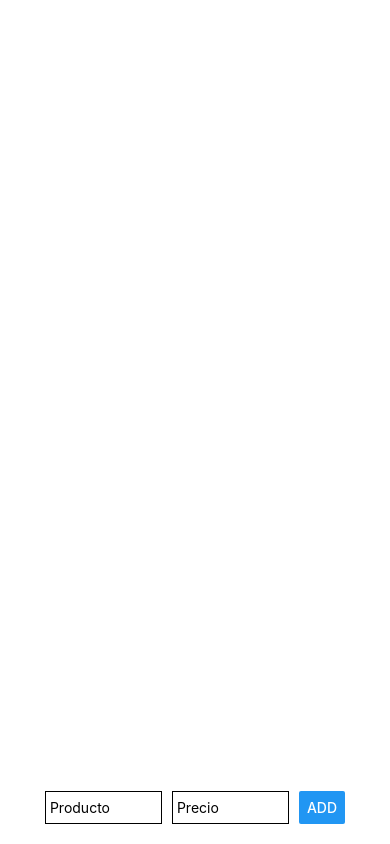
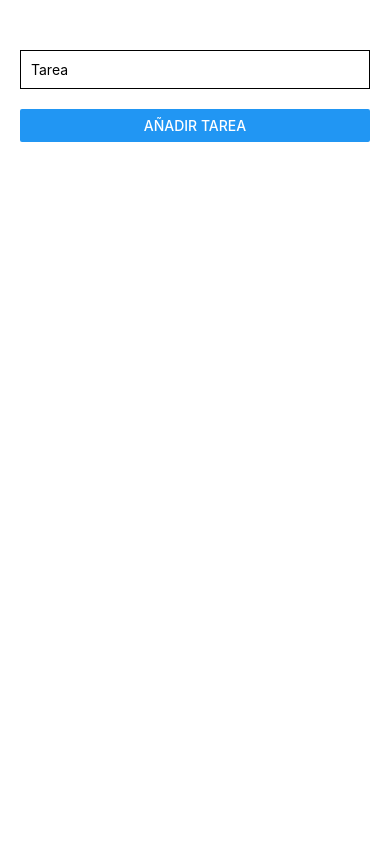
Before and after one commit to ManuelForneri/React-nativ, a React Native app: screen / in a window 390 px wide. Built offline with nearby package versions, Linux system fonts and the light colour scheme.

Commit message:
Se paso todo a componentes

```diff
--- a/App.js
+++ b/App.js
@@ -1,126 +1,47 @@
 import { useState } from "react";
-import {
-  View,
-  Text,
-  StyleSheet,
-  Button,
-  TextInput,
-  FlatList,
-  Modal,
-} from "react-native";
+import { View, StyleSheet } from "react-native";
+import TopBarTask from "./src/components/TopBarTask.js";
+import ModalDeleteConfirm from "./src/components/ModalDeleteConfirm.js";
+import TaskList from "./src/components/TaskList.js";
 
 const App = () => {
-  const [products, setProducts] = useState([]);
-  const [titleProduct, setTitleProduct] = useState("");
-  const [priceProduct, setPriceProduct] = useState("");
-  const [productSelected, setProductSelected] = useState({});
-  const [onModal, setOnModal] = useState(false);
+  const [tasks, setTasks] = useState([]);
+  const [visibleModal, setVisibleModal] = useState(false);
+  const [taskSelected, setTaskSelected] = useState({});
+  const [newTaskName, setNewTaskName] = useState("");
 
-  const handlerAddProducts = () => {
-    const newProduct = {
+  const addTask = () => {
+    const newTask = {
       id: Date.now(),
-      price: priceProduct,
-      title: titleProduct,
+      name: newTaskName,
+      date: Date.now(),
     };
-    setProducts((current) => [...current, newProduct]);
-    setTitleProduct("");
-    setPriceProduct("");
-    console.log(products);
+
+    setTasks((current) => [...current, newTask]);
+    setNewTaskName("");
   };
-  const openDeletedModal = (item) => {
-    setProductSelected(item);
-    setOnModal(true);
-  };
-  const deletedProduct = (deletedProd) => {
-    const productosFilter = products.filter(
-      (product) => product.id !== deletedProd.id
-    );
-    setProducts(productosFilter);
-    setOnModal(false);
-  };
+
   return (
     <View style={styles.container}>
-      <View style={styles.inputContainer}>
-        <TextInput
-          style={styles.input}
-          placeholder="Producto"
-          onChangeText={(t) => setTitleProduct(t)}
-        />
-        <TextInput
-          style={styles.input}
-          placeholder="Precio"
-          onChangeText={(t) => setPriceProduct(t)}
-        />
-        <Button title="ADD" onPress={handlerAddProducts} />
-      </View>
-      <View style={styles.listContainer}>
-        <FlatList
-          data={products}
-          keyExtractor={(item) => item.id}
-          renderItem={({ item }) => (
-            <View style={styles.cardProduct}>
-              <Text>{item.title}</Text>
-              <Text>${item.price}</Text>
-              <Button title="Del" onPress={() => openDeletedModal(item)} />
-            </View>
-          )}
-        />
-      </View>
-      <Modal visible={onModal}>
-        <View style={styles.modalContainer}>
-          <Text>
-            Esta seguro que quiere eliminar el producto con el id:
-            {productSelected.id}
-          </Text>
-          <Button
-            color="green"
-            title="Yes"
-            onPress={() => deletedProduct(productSelected)}
-          />
-          <Button color="red" title="no" onPress={() => setOnModal(false)} />
-        </View>
-      </Modal>
+      <TopBarTask setNewTaskName={setNewTaskName} addTask={addTask} />
+      <TaskList
+        tasks={tasks}
+        setVisibleModal={setVisibleModal}
+        setTaskSelected={setTaskSelected}
+      />
+      <ModalDeleteConfirm
+        taskSelected={taskSelected}
+        visibleModal={visibleModal}
+        setVisibleModal={setVisibleModal}
+        tasks={tasks}
+        setTasks={setTasks}
+      />
     </View>
   );
 };
 const styles = StyleSheet.create({
   container: {
-    backgroundColor: "#fff",
-    flex: 1,
-    justifyContent: "start",
-    alignItems: "center",
-    marginTop: 25,
-  },
-  input: {
-    width: "30%",
-    borderWidth: 1,
-    padding: 4,
-  },
-  inputContainer: {
-    gap: 10,
-    width: "100%",
-    flexDirection: "row",
-    marginBottom: 20,
-    margin: "auto",
-    justifyContent: "center",
-  },
-  listContainer: {
-    width: "100%",
-    alignItems: "center",
-  },
-  cardProduct: {
-    flexDirection: "row",
-    gap: 20,
-    padding: 10,
-    justifyContent: "center",
-    alignItems: "center",
-    width: "90%",
-    borderWidth: 1,
-  },
-  modalContainer: {
-    backgroundColor: "#bbb",
-    padding: 30,
-    gap: 10,
+    marginTop: 30,
   },
 });
 export default App;
--- /dev/null
+++ b/src/components/CardTask.js
@@ -0,0 +1,25 @@
+import { View, Text, Button, StyleSheet } from "react-native";
+
+const CardTask = ({ item, setVisibleModal, setTaskSelected }) => {
+  const onModal = (item) => {
+    setVisibleModal(true);
+    setTaskSelected(item);
+  };
+  return (
+    <View style={styles.cardTask}>
+      <Text style={styles.cardTitle}>{item.name}</Text>
+      <Button title="DEL" onPress={() => onModal(item)} />
+    </View>
+  );
+};
+const styles = StyleSheet.create({
+  cardTask: {
+    flexDirection: "row",
+    padding: 10,
+    margin: 10,
+    justifyContent: "space-around",
+    alignItems: "center",
+    borderWidth: 4,
+  },
+});
+export default CardTask;
--- /dev/null
+++ b/src/components/ModalDeleteConfirm.js
@@ -0,0 +1,41 @@
+import { Modal, View, Text, StyleSheet, Button } from "react-native";
+
+const ModalDeleteConfirm = (prop) => {
+  console.log(prop);
+  const deletedTask = (prop) => {
+    const filteredTasks = prop.tasks.filter(
+      (task) => task.id != prop.taskSelected.id
+    );
+    prop.setVisibleModal(false);
+    prop.setTasks(filteredTasks);
+  };
+
+  return (
+    <Modal visible={prop.visibleModal}>
+      <View style={styles.modalContainer}>
+        <Text>Desea eliminar la tarea?</Text>
+        <Text>Tarea : {prop.taskSelected.title} </Text>
+        <View style={styles.btnContainer}>
+          <Button title="Si" color="green" onPress={() => deletedTask(prop)} />
+          <Button
+            title="No"
+            color="red"
+            onPress={() => prop.setVisibleModal(false)}
+          />
+        </View>
+      </View>
+    </Modal>
+  );
+};
+const styles = StyleSheet.create({
+  modalContainer: {
+    backgroundColor: "#999",
+    alignItems: "center",
+    padding: 50,
+  },
+  btnContainer: {
+    flexDirection: "row",
+    gap: 10,
+  },
+});
+export default ModalDeleteConfirm;
--- /dev/null
+++ b/src/components/TaskList.js
@@ -0,0 +1,27 @@
+import { View, StyleSheet, FlatList } from "react-native";
+import CardTask from "./CardTask";
+
+const TaskList = (prop) => {
+  return (
+    <View style={styles.listTaskcontainer}>
+      <FlatList
+        data={prop.tasks}
+        keyExtractor={(item) => item.id}
+        renderItem={({ item }) => (
+          <CardTask
+            item={item}
+            setVisibleModal={prop.setVisibleModal}
+            setTaskSelected={prop.setTaskSelected}
+          />
+        )}
+      />
+    </View>
+  );
+};
+const styles = StyleSheet.create({
+  listTaskcontainer: {
+    paddingLeft: 20,
+    paddingRight: 20,
+  },
+});
+export default TaskList;
--- /dev/null
+++ b/src/components/TopBarTask.js
@@ -0,0 +1,25 @@
+import { View, TextInput, Button, StyleSheet } from "react-native";
+const TopBarTask = ({ setNewTaskName, addTask }) => {
+  return (
+    <View style={styles.containertopBar}>
+      <TextInput
+        style={styles.inputTask}
+        placeholder="Tarea"
+        onChangeText={(t) => setNewTaskName(t)}
+      />
+      <Button title="Añadir Tarea" onPress={addTask} />
+    </View>
+  );
+};
+const styles = StyleSheet.create({
+  containertopBar: {
+    gap: 20,
+    padding: 20,
+  },
+  inputTask: {
+    padding: 10,
+    borderWidth: 1,
+    borderColor: "#000",
+  },
+});
+export default TopBarTask;
```
Also changed, not shown: src/components/TopBarDebt.js (added, +12 -0 lines), src/components/DebtList.js (added).
